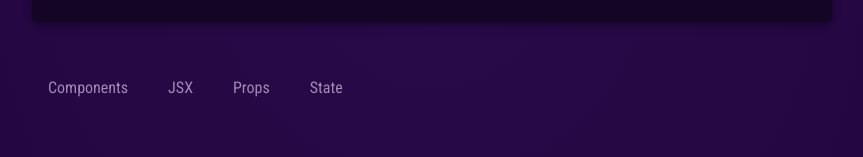
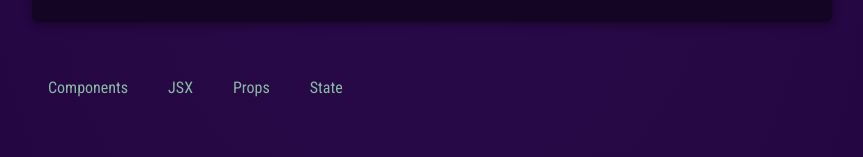
Before and after one commit to Mr-Luka/1-starting-project-react, a React (Vite) app: page / in a window 1280 px wide. Shown: the part 677-834 px from the top of the page, without its empty margins (208-1071 px from the left). Built offline with nearby package versions, Linux system fonts and the light colour scheme.

Commit message:
adjusting the css

```diff
--- a/src/index.css
+++ b/src/index.css
@@ -91,7 +91,7 @@ main h2 {
   border: none;
   border-radius: 6px;
   background-color: transparent;
-  color: #a18aba;
+  color: #8abaa4;
   font-family: "Roboto Condensed", sans-serif;
   font-size: 1rem;
   cursor: pointer;
```
